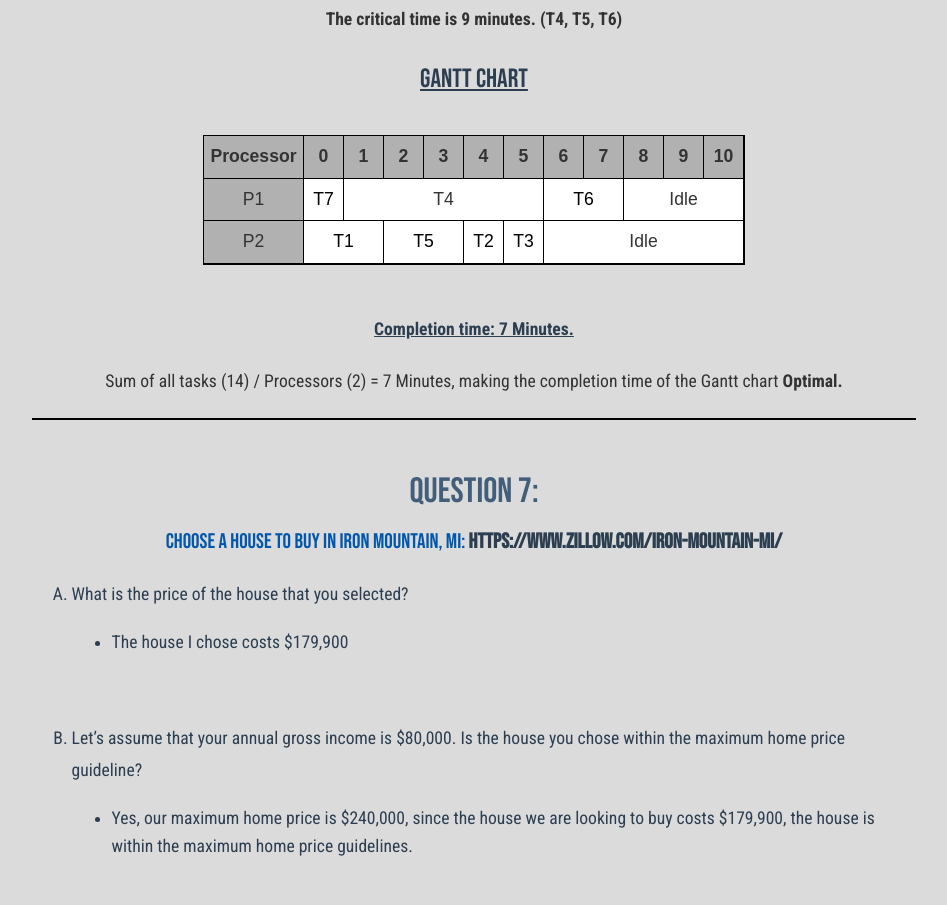
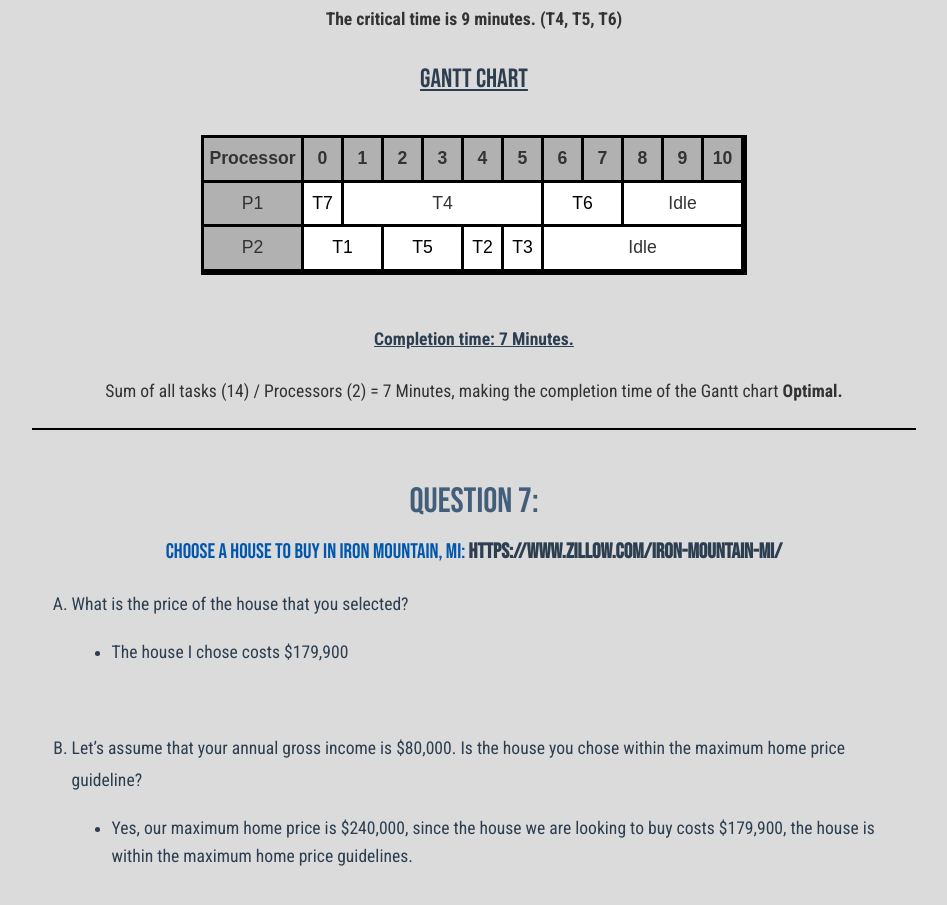
Before and after one commit to mrossettie/math-107c-project, a plain HTML site: page index.html in a window 1280 px wide. Shown: the part 4420-5325 px from the top of the page, without its empty margins (166-1113 px from the left). Drawn offline with Linux system fonts and the light colour scheme.

Commit message:
Update main.css

```diff
--- a/css/main.css
+++ b/css/main.css
@@ -127,7 +127,7 @@ svg {
   display: grid;
   grid-template-columns: 100px repeat(11, 40px);
   border-spacing: 1px;
-  border: 1px solid #000000;
+  border: 3px solid #000000;
   font-family: sans-serif;
   width: fit-content;
   margin: 0 auto;
@@ -135,8 +135,8 @@ svg {
 .cell {
   padding: 5px;
   text-align: center;
-  border-right: 1px solid #000000;
-  border-bottom: 1px solid #000000;
+  border-right: 3px solid #000000;
+  border-bottom: 3px solid #000000;
 }
 .header-cell {
   font-weight: bold;
```
